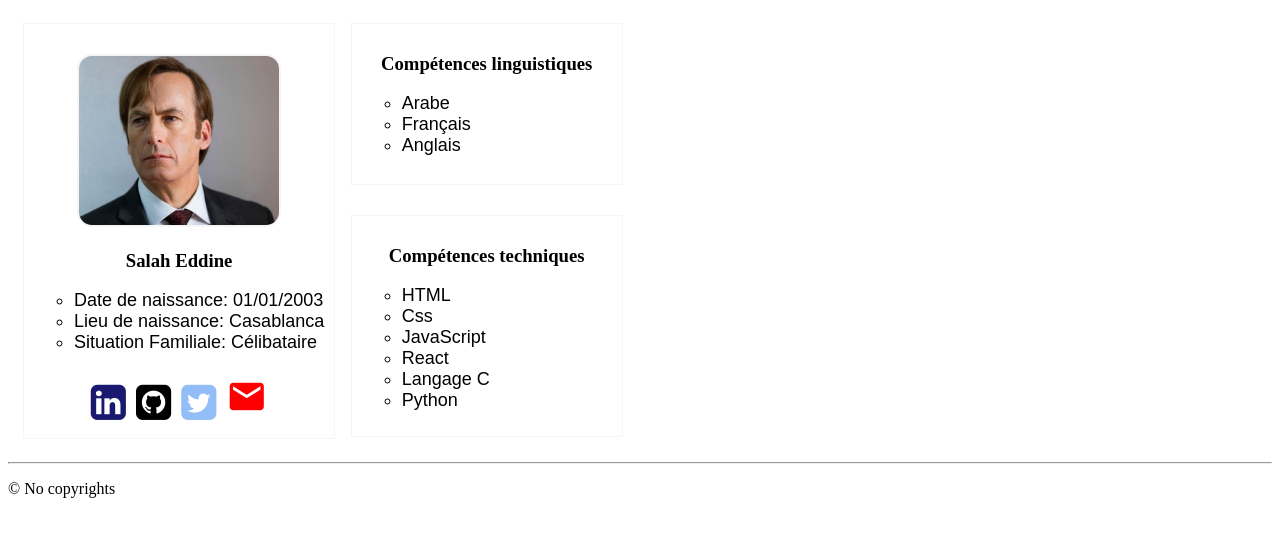
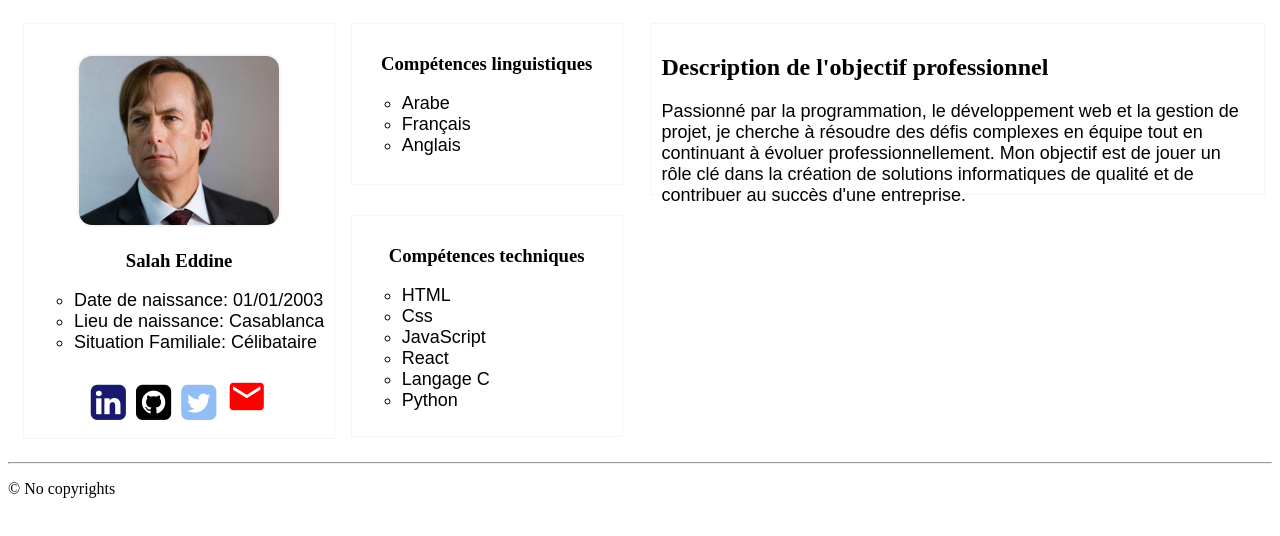
Before and after one commit to Salah-ZEddine/cv-react, a React (Vite) app in the folder cv-react/: page / in a window 1280 px wide. Shown: the top 536 px of the page. Built offline with nearby package versions, Linux system fonts and the light colour scheme.

Commit message:
ajout de ojectif personnel

```diff
--- a/cv-react/src/App.css
+++ b/cv-react/src/App.css
@@ -1,4 +1,4 @@
-.card{
+.card {
   border: 1px solid whitesmoke;
   max-width: 300px;
   max-height: 600px;
@@ -9,39 +9,38 @@
   display: inline-block;
 }
 
-
-.card .card-pic{
+.card .card-pic {
   width: 200px;
   border-radius: 15px;
   border: 2px solid whitesmoke;
 }
-.card .infos{
-  font-family: sans-serif , arial;
+.card .infos {
+  font-family: sans-serif, arial;
   font-size: large;
   text-align: justify;
   list-style-type: circle;
 }
-#linkedin{
+#linkedin {
   font-size: 41px;
   color: midnightblue;
   padding: 5px;
 }
-#github{
+#github {
   font-size: 41px;
   color: black;
   padding: 5px;
 }
-#twitter{
+#twitter {
   font-size: 41px;
   color: rgb(146, 189, 246);
   padding: 5px;
 }
-#mail{
+#mail {
   font-size: 41px;
   color: red;
   padding: 5px;
 }
-.cmlg{
+.cmlg {
   border: 1px solid whitesmoke;
   max-width: 300px;
   max-height: 170px;
@@ -50,18 +49,18 @@
   margin-left: 0.5px;
   padding: 10px;
   display: inline-block;
-  position: fixed;
+  position: absolute;
   width: 250px;
 }
-.cmlg .cmlg-content{
-  font-family: sans-serif , arial;
+.cmlg .cmlg-content {
+  font-family: sans-serif, arial;
   font-size: large;
   text-align: justify;
   list-style-type: circle;
   padding-right: 30px;
 }
 /*competences techniques*/
-.Cmtc{
+.Cmtc {
   border: 1px solid whitesmoke;
   max-width: 300px;
   max-height: 200px;
@@ -71,14 +70,31 @@
   padding: 10px;
   display: inline-block;
   position: static;
-  position:absolute;
+  position: absolute;
   top: 200px;
   width: 250px;
 }
-.Cmtc .Cmtc-content{
-  font-family: sans-serif , arial;
+.Cmtc .Cmtc-content {
+  font-family: sans-serif, arial;
   font-size: large;
   text-align: justify;
   list-style-type: circle;
   padding-right: 30px;
 }
+/*objectif professionnel*/
+.ObjProf {
+  border: 1px solid whitesmoke;
+  max-width: 600px;
+  max-height: 150px;
+  margin: 15px;
+  margin-left: 0.5px;
+  padding: 10px;
+  display: inline-block;
+  position: absolute;
+  left: 650px;
+  width: auto;
+}
+.ObjProf .ObjProf-content {
+  font-family: sans-serif, arial;
+  font-size: large;
+}
--- a/cv-react/src/App.tsx
+++ b/cv-react/src/App.tsx
@@ -2,6 +2,7 @@ import InfoPers from "./components/Infopers"
 import Footer from "./components/Footer"
 import Cmlg from "./components/Cmlg"
 import Cmtc from "./components/Cmtc"
+import ObjProf from "./components/ObjProf"
 import './App.css'
 
 function App() {
@@ -12,6 +13,7 @@ function App() {
       <InfoPers name="Salah Eddine" bdate="01/01/2003" bloca="Casablanca" sf="Célibataire"/>
       <Cmlg/>
       <Cmtc/>
+      <ObjProf/>
       <Footer/>
     </>
   )
--- /dev/null
+++ b/cv-react/src/components/ObjProf.tsx
@@ -0,0 +1,15 @@
+function ObjProf() {
+  return (
+    <div className="ObjProf">
+      <h2>Description de l'objectif professionnel</h2>
+      <p className="ObjProf-content">
+        Passionné par la programmation, le développement web et la gestion de
+        projet, je cherche à résoudre des défis complexes en équipe tout en
+        continuant à évoluer professionnellement. Mon objectif est de jouer un
+        rôle clé dans la création de solutions informatiques de qualité et de
+        contribuer au succès d'une entreprise.
+      </p>
+    </div>
+  );
+}
+export default ObjProf;
```
